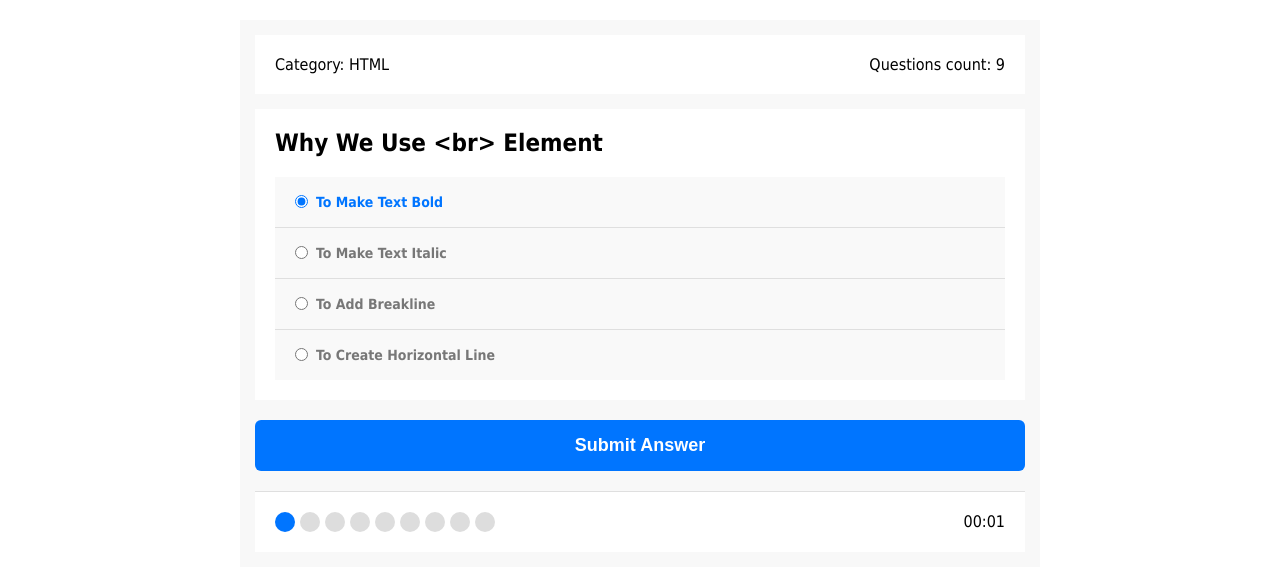
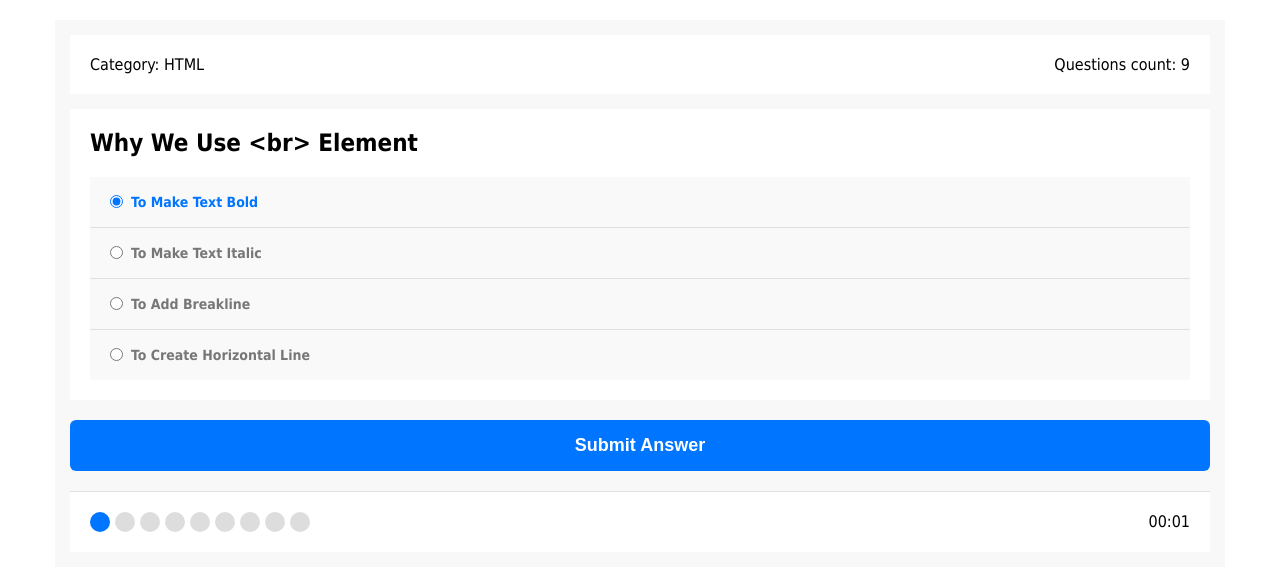
Before and after one commit to ahmed18gaa/Create-Quiz-Application, a plain HTML site: page index.html in a window 1280 px wide. Drawn offline with Linux system fonts and the light colour scheme.

Commit message:
Fix Width for all screen

```diff
--- a/css/main.css
+++ b/css/main.css
@@ -6,9 +6,25 @@ body {
 }
 .quiz-app {
   margin: 20px auto;
-  width: 800px;
   background-color: #f8f8f8;
   padding: 15px;
+}
+@media (min-width: 768px) {
+  .quiz-app {
+    width: 750px;
+  }
+}
+/* Medium Screens */
+@media (min-width: 992px) {
+  .quiz-app {
+    width: 970px;
+  }
+}
+/* Large Screens */
+@media (min-width: 1200px) {
+  .quiz-app {
+    width: 1170px;
+  }
 }
 .quiz-app .quiz-info {
   display: flex;
```
